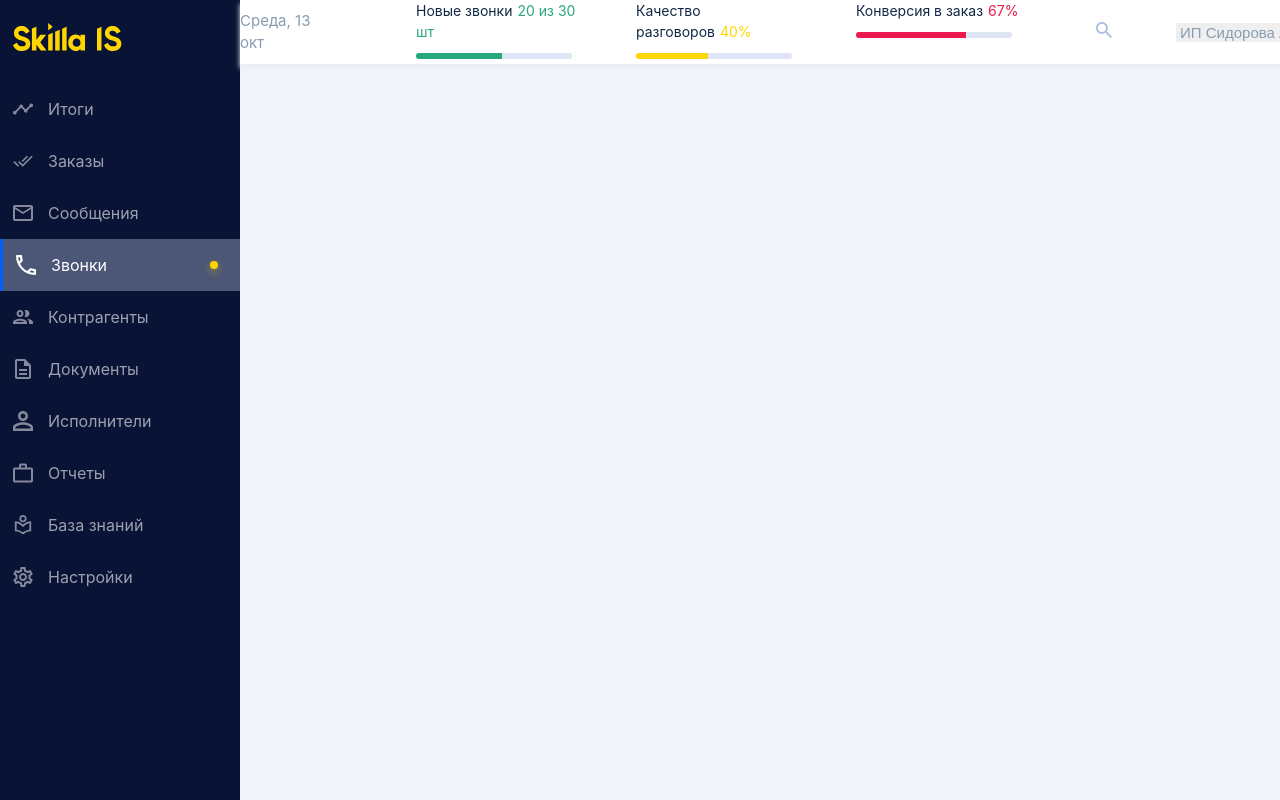
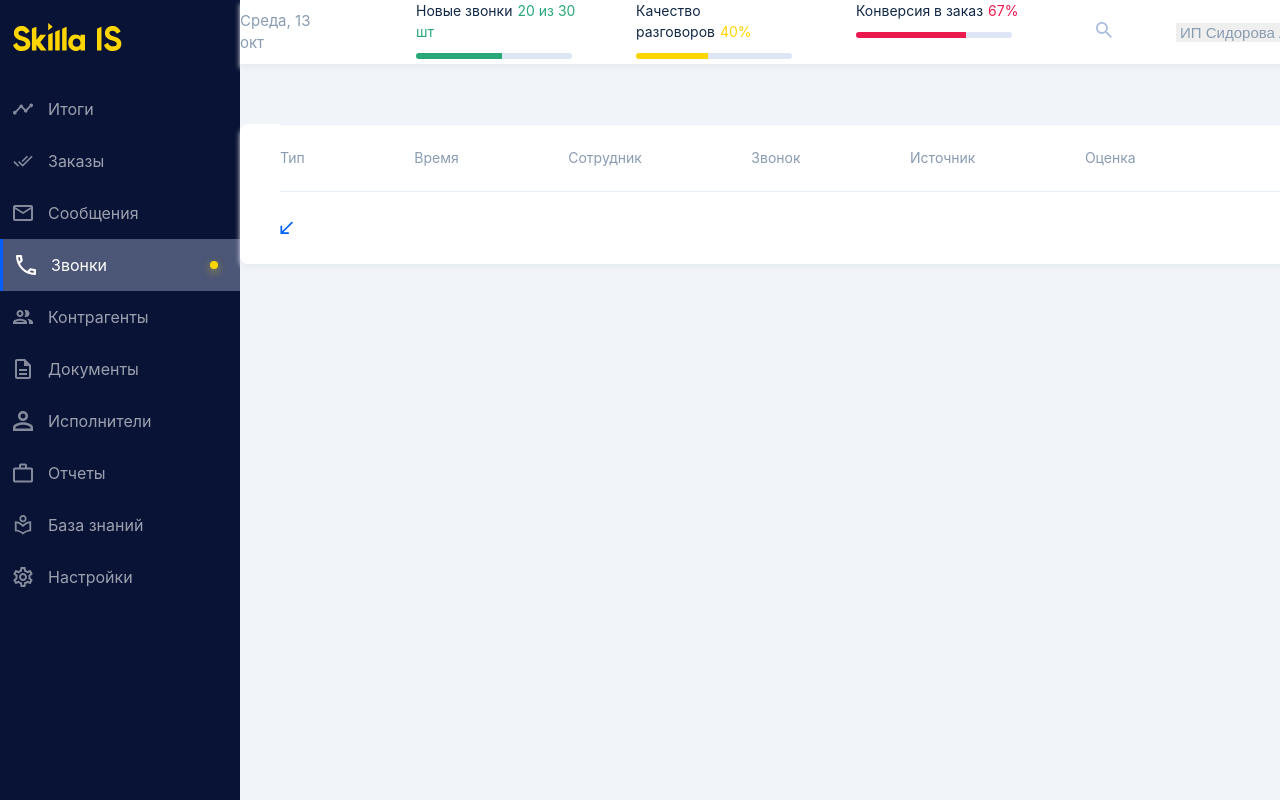
Before and after one commit to phildesign/skilla-test-task, a React (Create React App) app: page / in a window 1280 px wide. Shown: the top 800 px of the page. Built offline with nearby package versions, Linux system fonts and the light colour scheme; a web font is replaced by a local one.

Commit message:
add List and small fix

```diff
--- a/src/App.tsx
+++ b/src/App.tsx
@@ -5,7 +5,8 @@ import styles from './App.module.css';
 import Header from './components/Header/Header';
 import logo from './img/logo.svg';
 import svgSprite from './img/icons/sprite.svg';
-export interface INavData {
+import List from './components/List/List';
+interface INavData {
 	id: number;
 	icon: string;
 	link: string;
@@ -114,6 +115,7 @@ const App = () => {
 				</aside>
 				<main className={styles.Main}>
 					<Header />
+					<List />
 				</main>
 			</div>
 		</Router>
--- a/src/components/Header/Header.module.css
+++ b/src/components/Header/Header.module.css
@@ -149,6 +149,7 @@
 	height: 40px;
 	position: relative;
 	cursor: pointer;
+	padding-right: 20px;
 	margin-left: auto;
 }
 
@@ -156,7 +157,7 @@
 	content: '';
 	position: absolute;
 	top: 0;
-	right: -20px;
+	right: 0;
 	bottom: 0;
 	margin: auto;
 	width: 0px;
--- /dev/null
+++ b/src/components/List/List.module.css
@@ -0,0 +1,54 @@
+.List {
+	max-width: 1440px;
+	width: 100%;
+	margin: 0 auto;
+	background: #ffffff;
+	box-shadow: 0px 4px 5px #e9edf3;
+	border-radius: 8px;
+	margin-top: 60px;
+	padding: 0 40px;
+}
+
+.List__top {
+	display: grid;
+}
+
+.List__row {
+	display: grid;
+	grid-template-columns: repeat(7, auto);
+	padding: 26px 0;
+	border-top: 1px solid #eaf0fa;
+}
+
+.List__col {
+}
+
+.List__col:last-child .List__title {
+	text-align: right;
+}
+
+.List__title {
+	font-weight: 400;
+	font-size: 14px;
+	line-height: 100%;
+	color: #899cb1;
+}
+
+.List__main {
+}
+
+.List__iconType {
+}
+
+.List__iconTypeIncoming {
+	fill: #005ff8;
+	transform: rotate(180deg);
+}
+
+.List__iconTypeOutgoing {
+	fill: #28a879;
+}
+
+.List__iconTypeMissed {
+	fill: #ea1a4f;
+}
--- /dev/null
+++ b/src/components/List/List.tsx
@@ -0,0 +1,99 @@
+import React from 'react';
+import cn from 'classnames';
+import svgSprite from '../../img/icons/sprite.svg';
+import styles from './List.module.css';
+
+interface IListData {
+	id: string;
+	partnership_id: string;
+	date: string;
+	date_notime: string;
+	time: string;
+	from_number: string;
+	from_extension: string;
+	to_number: string;
+	to_extension: string;
+	status: string;
+	record: string;
+	line_number: string;
+	in_out?: string;
+	contact_name: string;
+	contact_company: string;
+	person_id: string;
+	person_name: string;
+	person_surname: string;
+	person_avatar: string;
+}
+
+const List = () => {
+	return (
+		<div className={styles.List}>
+			<div className={styles.List__top}>
+				<div className={styles.List__row}>
+					<div className={styles.List__col}>
+						<div className={styles.List__title}>Тип</div>
+					</div>
+					<div className={styles.List__col}>
+						<div className={styles.List__title}>Время</div>
+					</div>
+					<div className={styles.List__col}>
+						<div className={styles.List__title}>Сотрудник</div>
+					</div>
+					<div className={styles.List__col}>
+						<div className={styles.List__title}>Звонок</div>
+					</div>
+					<div className={styles.List__col}>
+						<div className={styles.List__title}>Источник</div>
+					</div>
+					<div className={styles.List__col}>
+						<div className={styles.List__title}>Оценка</div>
+					</div>
+					<div className={styles.List__col}>
+						<div className={styles.List__title}>Длительность</div>
+					</div>
+				</div>
+			</div>
+			<div className={styles.List__main}>
+				<div className={styles.List__row}>
+					<div className={styles.List__col}>
+						<div className={styles.List__cell}>
+							<svg
+								className={cn(styles.List__iconType, {
+									[styles.List__iconTypeIncoming]: true,
+									[styles.List__iconTypeOutgoing]: false,
+									[styles.List__iconTypeMissed]: false,
+								})}
+								width="13"
+								height="13"
+								viewBox="0 0 13 13"
+								fill="none"
+								xmlns="http://www.w3.org/2000/svg">
+								<path d="M-1.04904e-05 11.3447L1.17703 12.5217L10.8522 2.8466L10.8522 8.34782H12.5217L12.5217 -1.04904e-05L4.1739 -1.04904e-05V1.66955L9.67512 1.66955L-1.04904e-05 11.3447Z" />
+							</svg>
+						</div>
+					</div>
+					<div className={styles.List__col}>
+						<div className={styles.List__cell}></div>
+					</div>
+					<div className={styles.List__col}>
+						<div className={styles.List__cell}></div>
+					</div>
+					<div className={styles.List__col}>
+						<div className={styles.List__cell}></div>
+					</div>
+					<div className={styles.List__col}>
+						<div className={styles.List__cell}></div>
+					</div>
+					<div className={styles.List__col}>
+						<div className={styles.List__cell}></div>
+					</div>
+					<div className={styles.List__col}>
+						<div className={styles.List__cell}></div>
+					</div>
+				</div>
+			</div>
+		</div>
+	);
+};
+
+export default List;
--- a/src/index.css
+++ b/src/index.css
@@ -1,4 +1,10 @@
 @import url('http://fonts.cdnfonts.com/css/sf-pro-display');
+
+*,
+*::before,
+*::after {
+	box-sizing: border-box;
+}
 
 body {
 	margin: 0;
```
